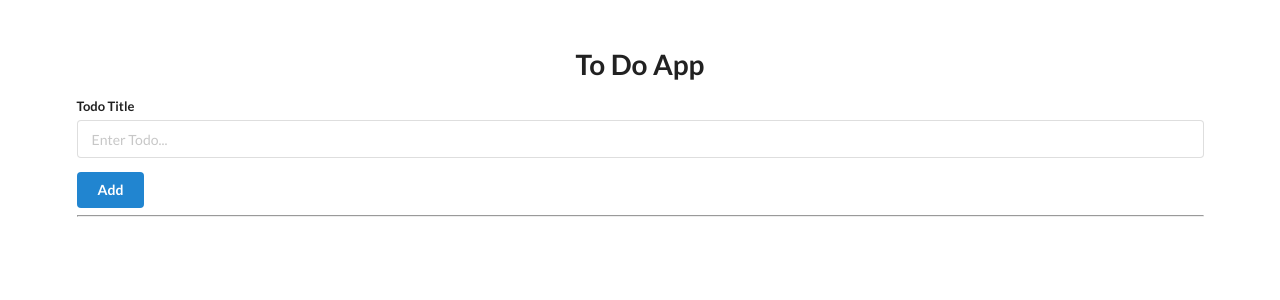
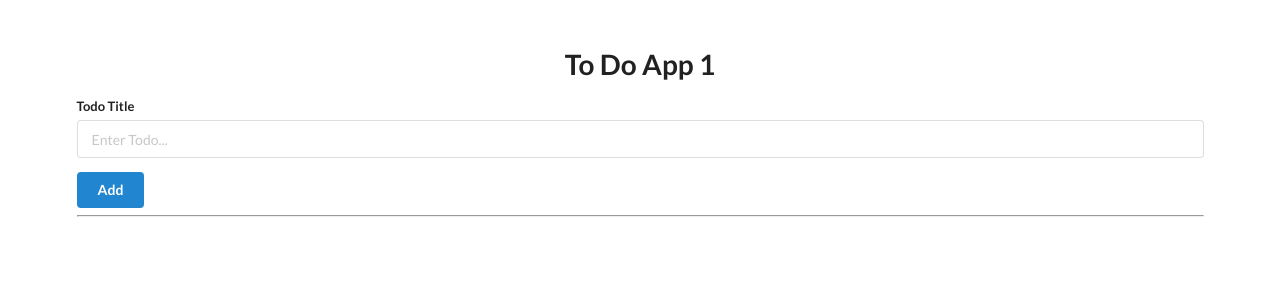
Before and after one commit to cjellick/beta-todo-app, a Flask app: page / in a window 1280 px wide. Shown: the top 300 px of the page. Run offline with Flask 3, Linux system fonts and the light colour scheme.

Commit message:
template tweak 2
Signed-off-by: Craig Jellick <craig@acorn.io>

```diff
--- a/templates/template.html
+++ b/templates/template.html
@@ -12,7 +12,7 @@
 
 <body>
     <div style="margin-top: 50px;" class="ui container">
-        <h1 class="ui center aligned header">To Do App</h1>
+        <h1 class="ui center aligned header">To Do App 1</h1>
 
         <form class="ui form" action="/add" method="post">
             <div class="field">
```
